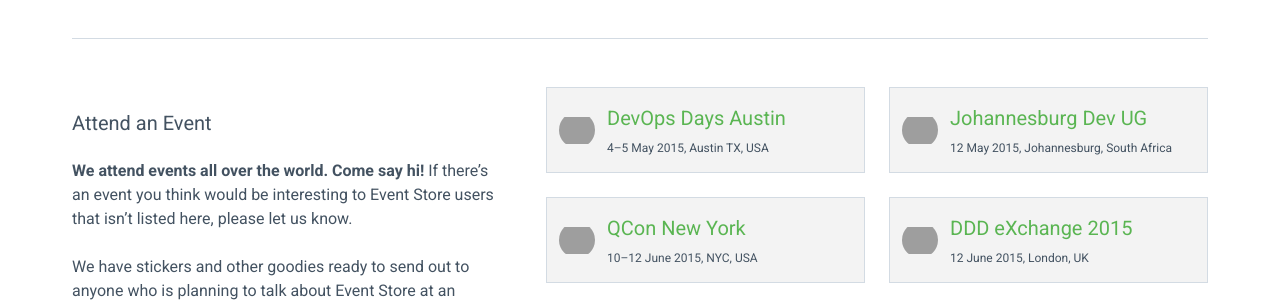
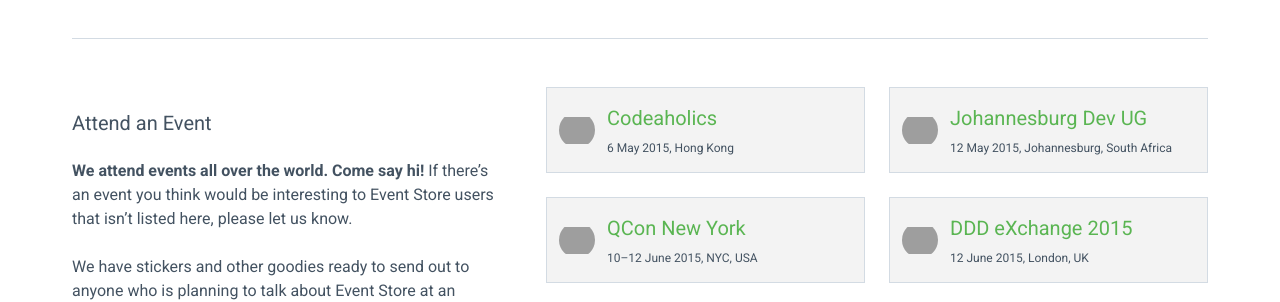
Before and after one commit to sandboxorg/geteventstore.com, a Jekyll site: the page built from community/index.html, in a window 1280 px wide, cut to the strip 848-1150 px from the top of the page. Built offline with Jekyll 4.4.1, drawn with Linux system fonts in a browser that asks for light colours; nearby versions of some CDN libraries; Markdown is read by kramdown in place of the engine named in the settings; grey boxes are pictures that could not be loaded.

Commit message:
Remove DevOps Days Austin, Add Hong Kong

```diff
--- a/_data/events.json
+++ b/_data/events.json
@@ -1,10 +1,10 @@
 {
     "events":[
         {
-            "name": "DevOps Days Austin",
-            "url": "http://www.devopsdays.org/events/2015-austin/",
-            "info": "4–5 May 2015, Austin TX, USA",
-            "countrycode": "us"
+            "name": "Codeaholics",
+            "url": "http://www.meetup.com/Codeaholics/events/222150540/",
+            "info": "6 May 2015, Hong Kong",
+            "countrycode": "hk"
         },
         {
             "name": "Johannesburg Dev UG",
```
